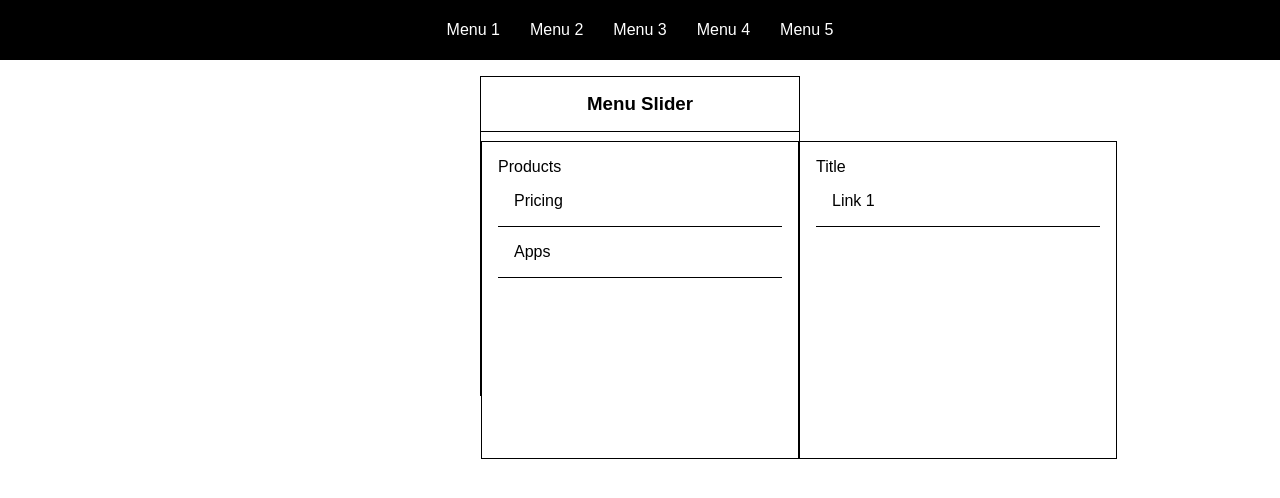
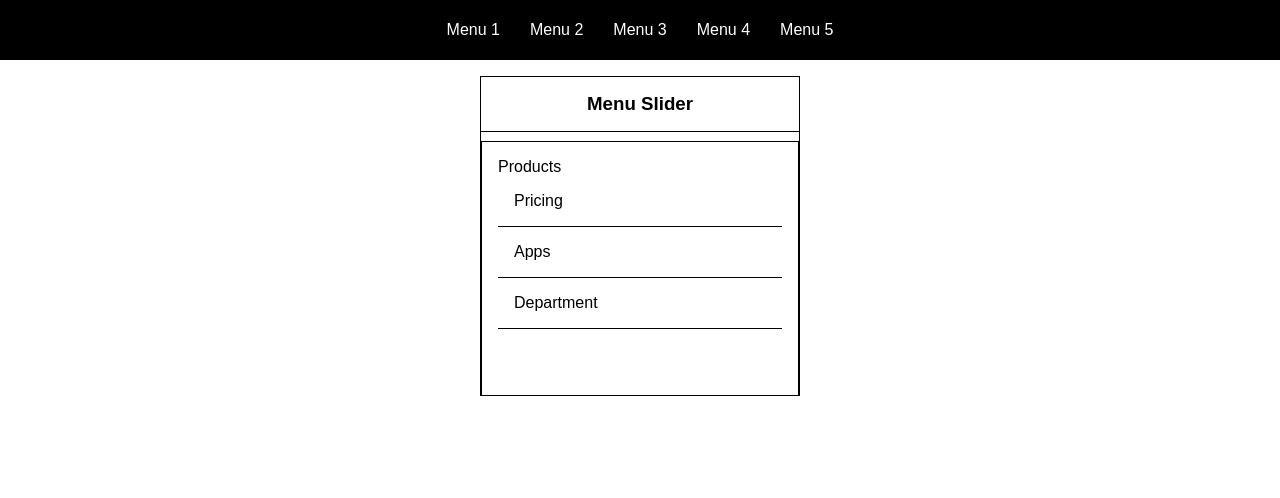
Before and after one commit to savus/ReactDropdownMenus, a React (Vite) app: page / in a window 1280 px wide. Shown: the top 498 px of the page. Built offline with nearby package versions, Linux system fonts and the light colour scheme.

Commit message:
fix class bug with slider menus

```diff
--- a/src/App.tsx
+++ b/src/App.tsx
@@ -40,6 +40,11 @@ function App() {
                   Apps
                 </a>
               </li>
+              <li className="menu-item">
+                <a href="#" className="menu-link" data-link="department">
+                  Department
+                </a>
+              </li>
             </ul>
           </div>
           <div className="slider-menu" data-menu="pricing">
@@ -51,7 +56,7 @@ function App() {
                 </a>
               </li>
               <li>
-                <button className="back-button" data-back-button="products">
+                <button className="menu-link" data-link="products">
                   Back to Products
                 </button>
               </li>
@@ -66,19 +71,24 @@ function App() {
                 </a>
               </li>
               <li>
-                <button className="back-button" data-back-button="products">
+                <button className="menu-link" data-link="products">
                   Back to Products
                 </button>
               </li>
             </ul>
           </div>
-          <div className="slider-menu">
-            <div className="menu-title">Title</div>
+          <div className="slider-menu" data-menu="department">
+            <div className="menu-title">Department</div>
             <ul className="menu-list">
               <li className="menu-item">
-                <a href="#" className="menu-link">
+                <a href="#" className="menu-link" data-link="link-1">
                   Link 1
                 </a>
+              </li>
+              <li>
+                <button className="menu-link" data-link="products">
+                  Back to Products
+                </button>
               </li>
             </ul>
           </div>
--- a/src/css/menu-slider.css
+++ b/src/css/menu-slider.css
@@ -18,6 +18,7 @@
   height: 100%;
   border: 1px solid black;
   position: relative;
+  overflow: hidden;
 }
 
 .slider > h3 {
--- a/src/js/slider-menu.js
+++ b/src/js/slider-menu.js
@@ -16,18 +16,12 @@ document.addEventListener("DOMContentLoaded", () => {
 
   menuSlider.addEventListener("click", (e) => {
     const target = e.target;
-    if (target.classList.contains("menu-link")) {
-      const dataLink = target.dataset.link;
-      const sliderMenu = document.querySelector(`[data-menu="${dataLink}"]`);
-      setActive(sliderMenu, `[data-menu="${dataLink}"]`);
-    }
+    const dataLink = target.dataset.link;
+    const dataBackButton = target.dataset.backButton;
+    const selector = `data-menu`;
+    const sliderMenu = document.querySelector(`[${selector}=${dataLink}]`);
 
-    if (target.classList.contains("back-button")) {
-      const dataBackButton = target.dataset.backButton;
-      const sliderMenu = document.querySelector(
-        `[data-menu="${dataBackButton}"]`
-      );
-      setActive(sliderMenu, `[data-menu="${dataBackButton}"]`);
-    }
+    if (target.classList.contains("menu-link"))
+      setActive(sliderMenu, `[${selector}]`);
   });
 });
```
